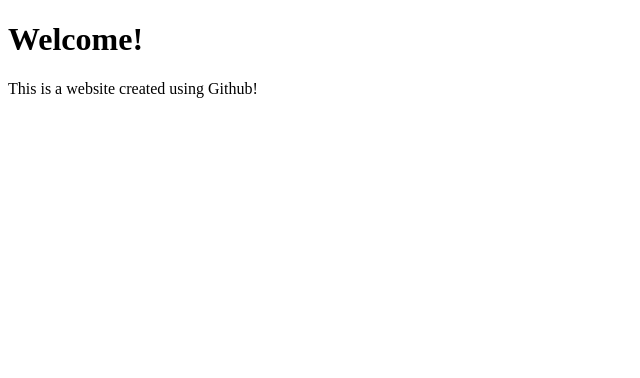
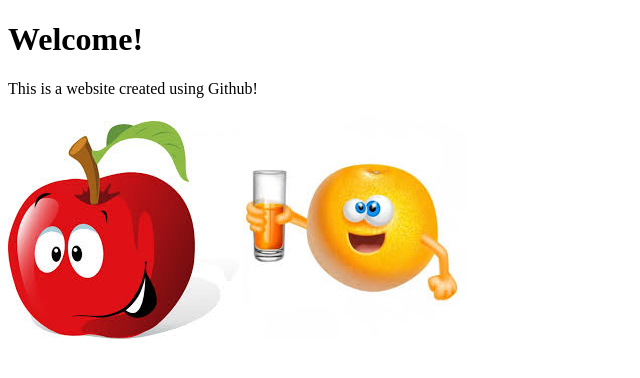
Before and after one commit to rebeccahay/website, a plain HTML site: page index.html in a window 1280 px wide. Shown: the whole page, without its empty margins (0-640 px from the left). Drawn offline with Linux system fonts and the light colour scheme.

Commit message:
Added image files to html

```diff
--- a/index.html
+++ b/index.html
@@ -5,4 +5,7 @@
 
 <p>This is a website created using Github!</p>
 
+<img src="image2.jpg">
+<img src="image3.jpg">
+
 </html>
```
